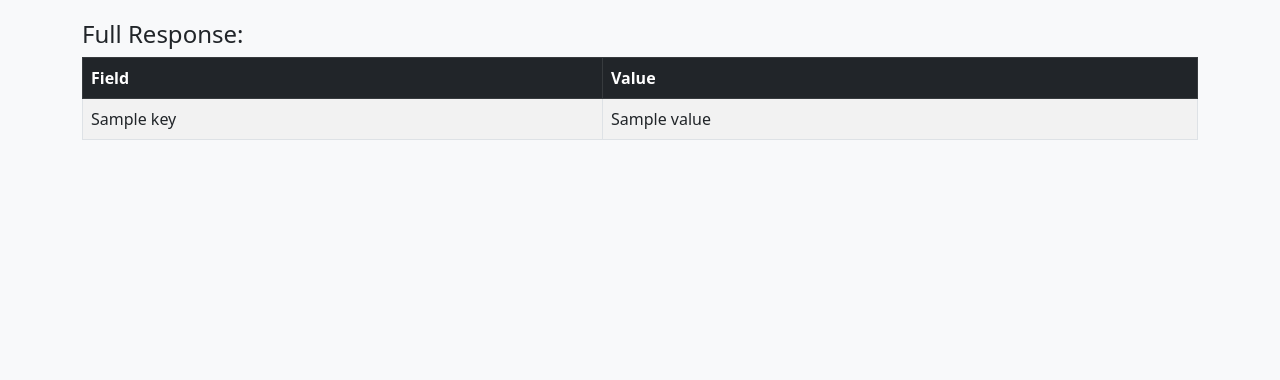
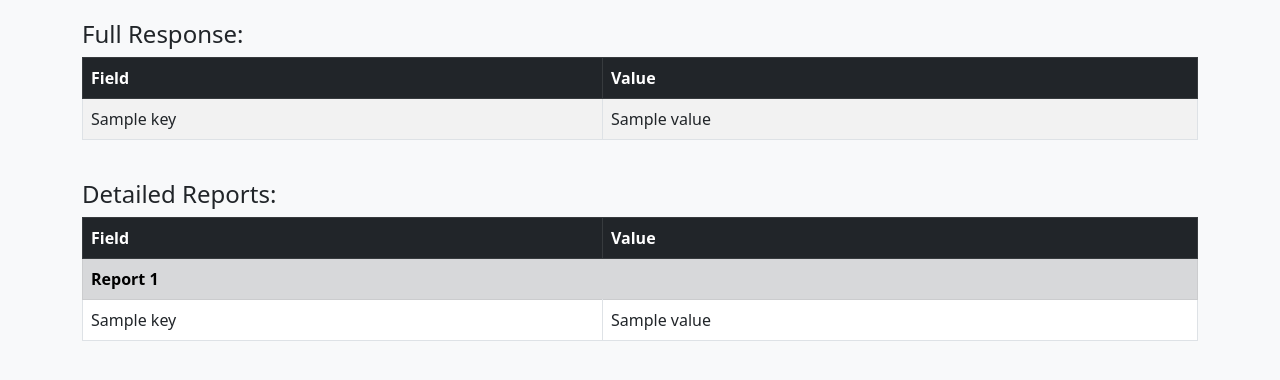
Before and after one commit to Aryaman47/MaliciousIPTracker, a Flask app: template templates/index.html in a window 1280 px wide. Shown: the part 152-532 px from the top of the page. Run offline with Flask 3, Linux system fonts and the light colour scheme; the template is opened without the code that fills it: most values are stand-ins (such as "Sample title", 1, 10 or a date in 2020).

Commit message:
Updated index.html and app.py to make the results field response obtained from reports endpoint to be a table in itself

```diff
--- a/app.py
+++ b/app.py
@@ -11,30 +11,39 @@ def resolve_ip(ip_or_domain):
     except Exception:
         return ip_or_domain
 
-# Safely prepare table for JSON data
+# Safely prepare a readable key-value mapping
 def prepare_table(data):
     rows = {}
     if isinstance(data, dict):
         for k, v in data.items():
             if isinstance(v, list):
-                # Convert list to comma-separated string
-                rows[k] = ', '.join([str(i) if not isinstance(i, dict) else str(i) for i in v])
+                rows[k] = ', '.join(
+                    [str(i) if not isinstance(i, dict) else str(i) for i in v]
+                )
             elif isinstance(v, dict):
-                # Convert nested dict to string
                 rows[k] = str(v)
             else:
                 rows[k] = v
     elif isinstance(data, list):
-        rows = {"Items": ', '.join([str(i) for i in data])}
+        formatted_list = []
+        for item in data:
+            if isinstance(item, dict):
+                formatted_list.append(', '.join(f"{k}: {v}" for k, v in item.items()))
+            else:
+                formatted_list.append(str(item))
+        rows = {"Items": ', '.join(formatted_list)}
     else:
         rows = {"Value": data}
     return rows
 
+
 @app.route("/", methods=["GET", "POST"])
 def index():
     result = None
+    report_results = None   # second table for reports endpoint
     risk_level = None
     ip_input = ''
+
     if request.method == "POST":
         ip_input = request.form.get("ip")
         endpoint = request.form.get("endpoint")
@@ -62,14 +71,35 @@ def index():
         except Exception as e:
             data = {"error": str(e)}
 
-        # Prepare Table
-        if isinstance(data, dict) and "data" in data:
-            result = prepare_table(data["data"])
+        # --- Unified table formatting logic ---
+        if isinstance(data, dict):
+            if "data" in data:
+                payload = data["data"]
+                # Special handling for 'reports' endpoint
+                if endpoint == "reports" and "results" in payload:
+                    # Summary table (excluding 'results')
+                    summary_data = {k: v for k, v in payload.items() if k != "results"}
+                    result = prepare_table(summary_data)
+
+                    # Detailed reports table
+                    report_results = []
+                    for entry in payload["results"]:
+                        report_results.append(prepare_table(entry))
+                else:
+                    result = prepare_table(payload)
+            elif "message" in data:
+                result = {"Message": data["message"]}
+            elif "errors" in data:
+                result = {"Error(s)": ', '.join(str(e) for e in data["errors"])}
+            else:
+                result = prepare_table(data)
+        elif isinstance(data, list):
+            result = prepare_table(data)
         else:
-            result = prepare_table(data)
+            result = {"Response": str(data)}
 
-        # Risk level evaluation for the endpoint /check only to generate piechart
-        if endpoint == "check" and "abuseConfidenceScore" in result:
+        # Risk level evaluation (for /check endpoint only)
+        if endpoint == "check" and isinstance(result, dict):
             try:
                 score = int(result.get("abuseConfidenceScore", 0))
                 if score > 75:
@@ -81,7 +111,14 @@ def index():
             except Exception:
                 risk_level = "Unknown"
 
-    return render_template("index.html", result=result, risk_level=risk_level, ip_input=ip_input)
+    return render_template(
+        "index.html",
+        result=result,
+        report_results=report_results,
+        risk_level=risk_level,
+        ip_input=ip_input
+    )
+
 
 if __name__ == "__main__":
     app.run(debug=True)
--- a/templates/index.html
+++ b/templates/index.html
@@ -1,18 +1,21 @@
 <!DOCTYPE html>
 <html lang="en">
+
 <head>
     <meta charset="UTF-8">
     <title>AbuseIPDB Dashboard</title>
     <link href="https://cdn.jsdelivr.net/npm/bootstrap@5.3.0/dist/css/bootstrap.min.css" rel="stylesheet">
     <script src="https://cdn.jsdelivr.net/npm/chart.js"></script>
 </head>
+
 <body class="bg-light">
     <div class="container mt-5">
         <h2 class="mb-4">AbuseIPDB Dashboard</h2>
 
         <form method="POST" class="mb-4" enctype="multipart/form-data">
             <div class="input-group mb-2">
-            <input type="text" name="ip" class="form-control" placeholder="Enter IP Address or Domain" value="{{ ip_input }}" required>
+                <input type="text" name="ip" class="form-control" placeholder="Enter IP Address or Domain"
+                    value="{{ ip_input }}" required>
                 <select name="endpoint" id="endpointSelect" class="form-select">
                     <option value="check">Check (with chart)</option>
                     <option value="blacklist">Blacklist</option>
@@ -50,7 +53,7 @@
                     datasets: [{
                         label: 'Risk',
                         data: [{{ result['abuseConfidenceScore'] }}, {{ 100 - result['abuseConfidenceScore'] }}],
-                        backgroundColor: ['#dc3545','#28a745'],
+                backgroundColor: ['#dc3545', '#28a745'],
             }]
                 },
             options: {
@@ -83,6 +86,33 @@
             </table>
         </div>
         {% endif %}
+        {% if report_results %}
+        <h4 class="mt-4">Detailed Reports:</h4>
+        <div class="table-responsive" style="max-height: 500px; overflow:auto;">
+            <table class="table table-striped table-bordered">
+                <thead class="table-dark">
+                    <tr>
+                        <th>Field</th>
+                        <th>Value</th>
+                    </tr>
+                </thead>
+                <tbody>
+                    {% for report in report_results %}
+                    <tr class="table-secondary">
+                        <td colspan="2" class="fw-bold">Report {{ loop.index }}</td>
+                    </tr>
+                    {% for key, value in report.items() %}
+                    <tr>
+                        <td>{{ key }}</td>
+                        <td>{{ value }}</td>
+                    </tr>
+                    {% endfor %}
+                    {% endfor %}
+                </tbody>
+            </table>
+        </div>
+        {% endif %}
+
     </div>
 
     <script>
@@ -102,4 +132,5 @@
     </script>
 
 </body>
+
 </html>
```
Lines whose indentation alone changed are shown as unchanged.
